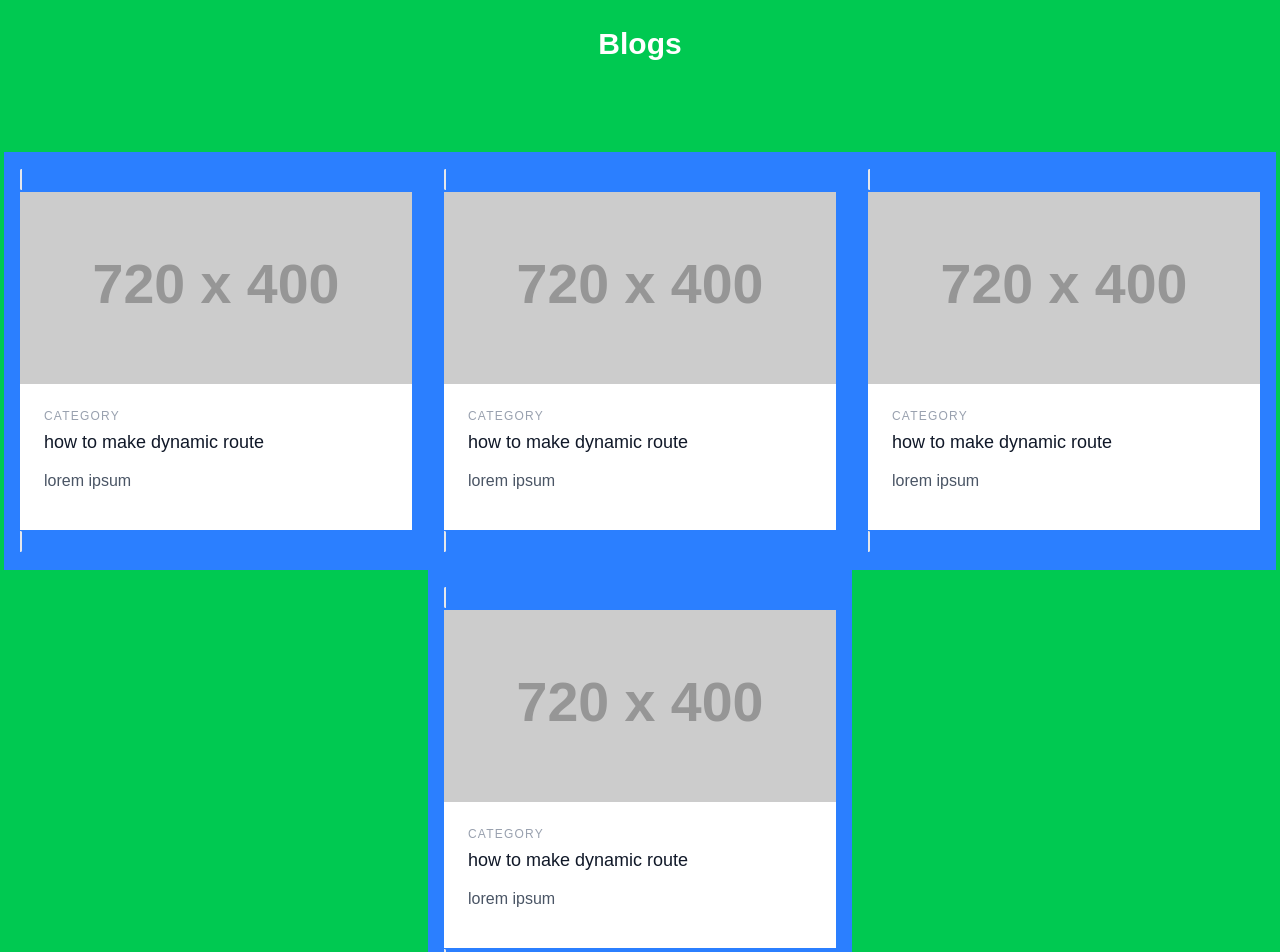
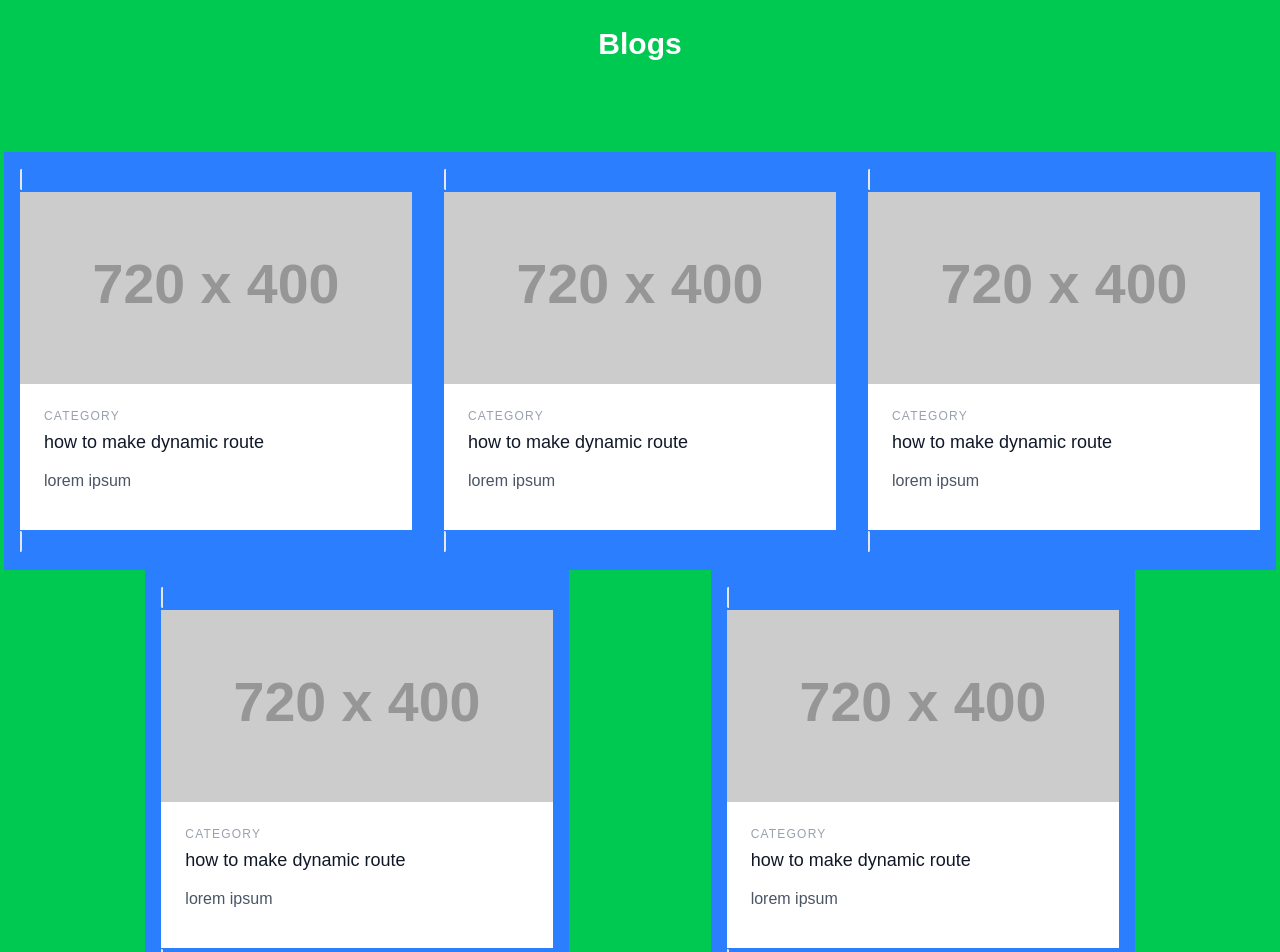
Before and after one commit to shivam-87388/full-stsack-practice-code, a Next.js app in the folder frontend/: page /blog in a window 1280 px wide. Shown: the top 952 px of the page. Built offline with nearby package versions, Linux system fonts and the light colour scheme.

Commit message:
Update data.js

```diff
--- a/frontend/src/app/blog/data.js
+++ b/frontend/src/app/blog/data.js
@@ -21,4 +21,10 @@ export const Blogs =[
         title: "how to make dynamic route",
         desc: "lorem ipsum",
     },
+
+    {
+        slug: "blog5",
+        title: "how to make dynamic route",
+        desc: "lorem ipsum",
+    },
 ];
```
